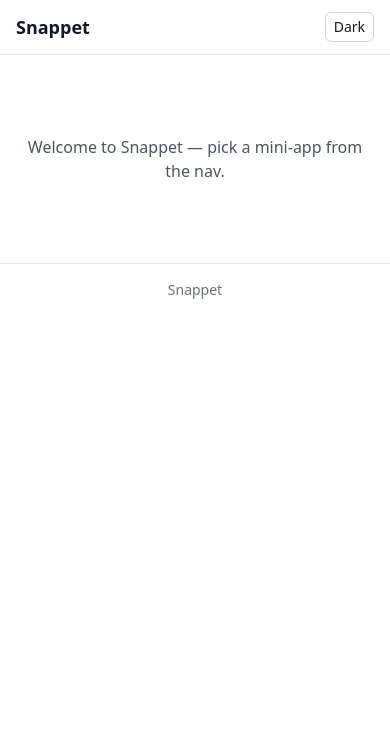
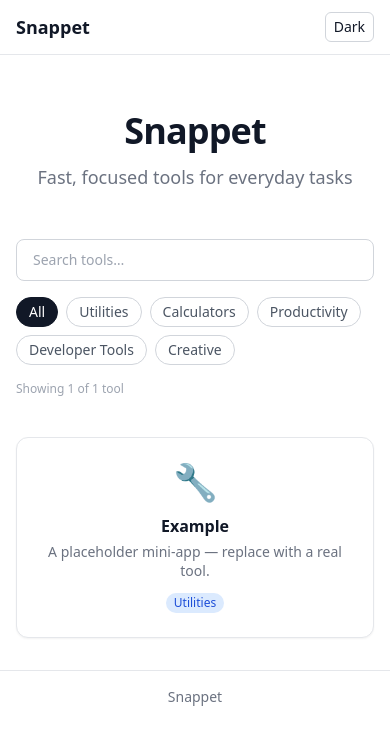
Before and after one commit to harshal2802/Snappet, a React (Vite) app in the folder src/frontend/: page / in a window 390 px wide. Shown: the top 744 px of the page. Built offline with nearby package versions, Linux system fonts and the light colour scheme.

Commit message:
feat: add hub landing page with search and category filtering
Extends AppRoute with description, category, and icon metadata.
Hub page at / renders a responsive 4-column app grid with live
debounced search and single-select category chip filtering.
Empty state shown when no results match.

```diff
--- a/src/frontend/App.tsx
+++ b/src/frontend/App.tsx
@@ -2,6 +2,7 @@ import { Suspense } from 'react'
 import { Routes, Route } from 'react-router-dom'
 import Layout from './components/Layout'
 import { routes } from './router/routes'
+import HubPage from './apps/hub'
 
 function NotFound() {
   return (
@@ -11,20 +12,12 @@ function NotFound() {
   )
 }
 
-function Home() {
-  return (
-    <div className="text-center py-12 text-gray-600 dark:text-gray-400">
-      Welcome to Snappet — pick a mini-app from the nav.
-    </div>
-  )
-}
-
 export default function App() {
   return (
     <Layout>
       <Suspense fallback={<div className="text-center py-12 text-gray-400">Loading…</div>}>
         <Routes>
-          <Route path="/" element={<Home />} />
+          <Route path="/" element={<HubPage />} />
           {routes.map((route) => (
             <Route key={route.path} path={route.path} element={<route.component />} />
           ))}
--- /dev/null
+++ b/src/frontend/apps/hub/AppCard.tsx
@@ -0,0 +1,38 @@
+import { Link } from 'react-router-dom'
+import type { AppRoute, AppCategory } from '../../router/routes'
+
+const categoryStyles: Record<AppCategory, string> = {
+  Utilities: 'bg-blue-100 text-blue-700 dark:bg-blue-900/40 dark:text-blue-300',
+  Calculators: 'bg-green-100 text-green-700 dark:bg-green-900/40 dark:text-green-300',
+  Productivity: 'bg-purple-100 text-purple-700 dark:bg-purple-900/40 dark:text-purple-300',
+  'Developer Tools': 'bg-orange-100 text-orange-700 dark:bg-orange-900/40 dark:text-orange-300',
+  Creative: 'bg-pink-100 text-pink-700 dark:bg-pink-900/40 dark:text-pink-300',
+}
+
+interface AppCardProps {
+  route: AppRoute
+}
+
+export default function AppCard({ route }: AppCardProps) {
+  return (
+    <Link
+      to={route.path}
+      className="group flex flex-col items-center text-center p-6 rounded-xl border border-gray-200 dark:border-gray-700 bg-white dark:bg-gray-800 shadow-sm hover:shadow-md hover:-translate-y-1 transition-all duration-200 focus:outline-none focus-visible:ring-2 focus-visible:ring-blue-500"
+    >
+      <span className="text-4xl mb-3" role="img" aria-label={route.label}>
+        {route.icon}
+      </span>
+      <span className="font-semibold text-gray-900 dark:text-gray-100 mb-1">
+        {route.label}
+      </span>
+      <span className="text-sm text-gray-500 dark:text-gray-400 mb-3 leading-snug">
+        {route.description}
+      </span>
+      <span
+        className={`text-xs font-medium px-2 py-0.5 rounded-full ${categoryStyles[route.category]}`}
+      >
+        {route.category}
+      </span>
+    </Link>
+  )
+}
--- /dev/null
+++ b/src/frontend/apps/hub/index.tsx
@@ -0,0 +1,126 @@
+import { useState, useRef } from 'react'
+import { routes } from '../../router/routes'
+import type { AppCategory } from '../../router/routes'
+import AppCard from './AppCard'
+
+const ALL = 'All' as const
+type Filter = typeof ALL | AppCategory
+
+const CATEGORIES: AppCategory[] = [
+  'Utilities',
+  'Calculators',
+  'Productivity',
+  'Developer Tools',
+  'Creative',
+]
+
+const categoryChipStyles: Record<AppCategory, string> = {
+  Utilities: 'bg-blue-100 text-blue-700 dark:bg-blue-900/40 dark:text-blue-300 border-blue-200 dark:border-blue-800',
+  Calculators: 'bg-green-100 text-green-700 dark:bg-green-900/40 dark:text-green-300 border-green-200 dark:border-green-800',
+  Productivity: 'bg-purple-100 text-purple-700 dark:bg-purple-900/40 dark:text-purple-300 border-purple-200 dark:border-purple-800',
+  'Developer Tools': 'bg-orange-100 text-orange-700 dark:bg-orange-900/40 dark:text-orange-300 border-orange-200 dark:border-orange-800',
+  Creative: 'bg-pink-100 text-pink-700 dark:bg-pink-900/40 dark:text-pink-300 border-pink-200 dark:border-pink-800',
+}
+
+export default function HubPage() {
+  const [searchQuery, setSearchQuery] = useState('')
+  const [activeCategory, setActiveCategory] = useState<Filter>(ALL)
+  const debounceRef = useRef<ReturnType<typeof setTimeout> | null>(null)
+  const [displayQuery, setDisplayQuery] = useState('')
+
+  function handleSearch(value: string) {
+    if (debounceRef.current) clearTimeout(debounceRef.current)
+    debounceRef.current = setTimeout(() => {
+      setSearchQuery(value)
+    }, 150)
+    setDisplayQuery(value)
+  }
+
+  const filtered = routes.filter((route) => {
+    const matchesCategory =
+      activeCategory === ALL || route.category === activeCategory
+    const q = searchQuery.toLowerCase()
+    const matchesSearch =
+      q === '' ||
+      route.label.toLowerCase().includes(q) ||
+      route.description.toLowerCase().includes(q)
+    return matchesCategory && matchesSearch
+  })
+
+  return (
+    <div className="space-y-10">
+      {/* Hero */}
+      <div className="text-center pt-6 pb-2">
+        <h1 className="text-4xl sm:text-5xl font-bold tracking-tight text-gray-900 dark:text-gray-100 mb-3">
+          Snappet
+        </h1>
+        <p className="text-lg text-gray-500 dark:text-gray-400">
+          Fast, focused tools for everyday tasks
+        </p>
+      </div>
+
+      {/* Controls */}
+      <div className="space-y-4">
+        {/* Search */}
+        <input
+          type="search"
+          value={displayQuery}
+          onChange={(e) => handleSearch(e.target.value)}
+          placeholder="Search tools…"
+          aria-label="Search tools"
+          className="w-full rounded-lg border border-gray-300 dark:border-gray-600 bg-white dark:bg-gray-800 px-4 py-2.5 text-sm text-gray-900 dark:text-gray-100 placeholder-gray-400 dark:placeholder-gray-500 focus:outline-none focus:ring-2 focus:ring-blue-500 transition-colors"
+        />
+
+        {/* Category chips */}
+        <div className="flex flex-wrap gap-2" role="group" aria-label="Filter by category">
+          <button
+            onClick={() => setActiveCategory(ALL)}
+            onKeyDown={(e) => (e.key === 'Enter' || e.key === ' ') && setActiveCategory(ALL)}
+            className={`px-3 py-1 rounded-full text-sm font-medium border transition-colors focus:outline-none focus-visible:ring-2 focus-visible:ring-blue-500 ${
+              activeCategory === ALL
+                ? 'bg-gray-900 text-white border-gray-900 dark:bg-gray-100 dark:text-gray-900 dark:border-gray-100'
+                : 'bg-white dark:bg-gray-800 text-gray-600 dark:text-gray-400 border-gray-300 dark:border-gray-600 hover:border-gray-400 dark:hover:border-gray-500'
+            }`}
+          >
+            All
+          </button>
+          {CATEGORIES.map((cat) => (
+            <button
+              key={cat}
+              onClick={() => setActiveCategory(cat)}
+              onKeyDown={(e) => (e.key === 'Enter' || e.key === ' ') && setActiveCategory(cat)}
+              className={`px-3 py-1 rounded-full text-sm font-medium border transition-colors focus:outline-none focus-visible:ring-2 focus-visible:ring-blue-500 ${
+                activeCategory === cat
+                  ? categoryChipStyles[cat]
+                  : 'bg-white dark:bg-gray-800 text-gray-600 dark:text-gray-400 border-gray-300 dark:border-gray-600 hover:border-gray-400 dark:hover:border-gray-500'
+              }`}
+            >
+              {cat}
+            </button>
+          ))}
+        </div>
+
+        {/* Result count */}
+        <p className="text-xs text-gray-400 dark:text-gray-500">
+          Showing {filtered.length} of {routes.length} tool{routes.length !== 1 ? 's' : ''}
+        </p>
+      </div>
+
+      {/* Grid */}
+      {filtered.length > 0 ? (
+        <div className="grid grid-cols-1 sm:grid-cols-2 md:grid-cols-3 lg:grid-cols-4 gap-4">
+          {filtered.map((route) => (
+            <AppCard key={route.path} route={route} />
+          ))}
+        </div>
+      ) : (
+        <div className="text-center py-20 space-y-2">
+          <p className="text-4xl">🔍</p>
+          <p className="text-gray-500 dark:text-gray-400">
+            No tools found. Try a different search.
+          </p>
+        </div>
+      )}
+    </div>
+  )
+}
--- a/src/frontend/router/routes.tsx
+++ b/src/frontend/router/routes.tsx
@@ -1,9 +1,19 @@
 import { lazy } from 'react'
 import type { ComponentType } from 'react'
+
+export type AppCategory =
+  | 'Utilities'
+  | 'Calculators'
+  | 'Productivity'
+  | 'Developer Tools'
+  | 'Creative'
 
 export interface AppRoute {
   path: string
   label: string
+  description: string
+  category: AppCategory
+  icon: string
   component: ComponentType
 }
 
@@ -12,6 +22,9 @@ export const routes: AppRoute[] = [
   {
     path: '/example',
     label: 'Example',
+    description: 'A placeholder mini-app — replace with a real tool.',
+    category: 'Utilities',
+    icon: '🔧',
     component: lazy(() => import('../apps/example')),
   },
 ]
```
Also changed, not shown: 1 other file (tests, documents, lock files or other folders).
